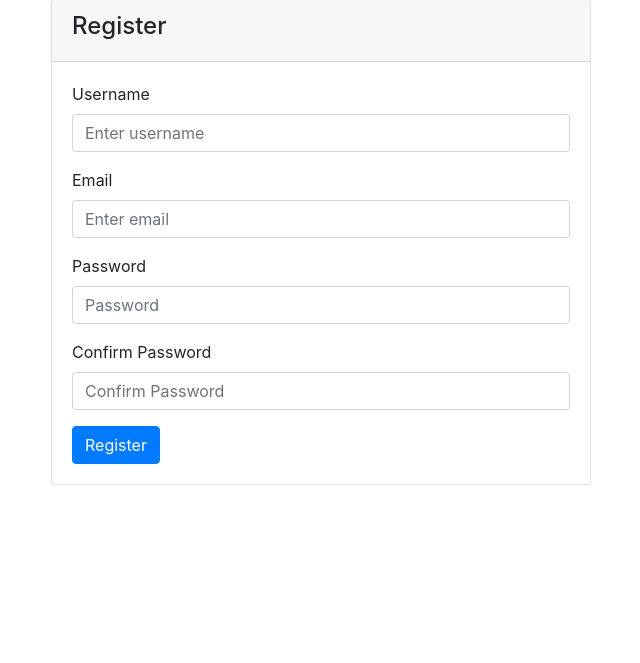
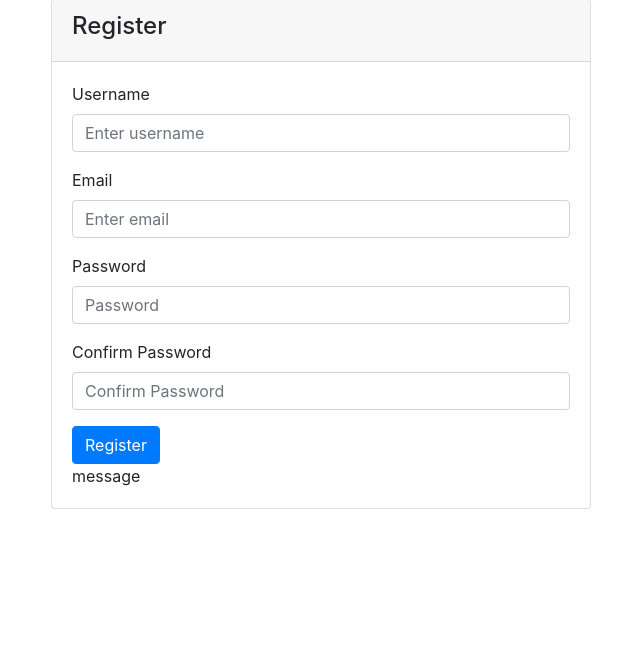
Before and after one commit to idrissruso/DjangoProjects, a Django app: page /register/ in a window 1280 px wide. Shown: the part 49-712 px from the top of the page, without its empty margins (319-959 px from the left). Run offline with Django 4.2, Linux system fonts and the light colour scheme; one stand-in notice (Sample message) is shown; some libraries are stand-ins or nearby versions.

Commit message:
register

```diff
--- a/deneme/templates/register.html
+++ b/deneme/templates/register.html
@@ -41,9 +41,9 @@
                         </div>
                         <button type="submit" class="btn btn-primary">Register</button>
                         <br>
-
-                        <span></span>
-
+                        {% for message in messages %}
+                        <span style="colro : red;">message</span>
+                        {% endfor %}
                     </form>
                 </div>
             </div>
```
